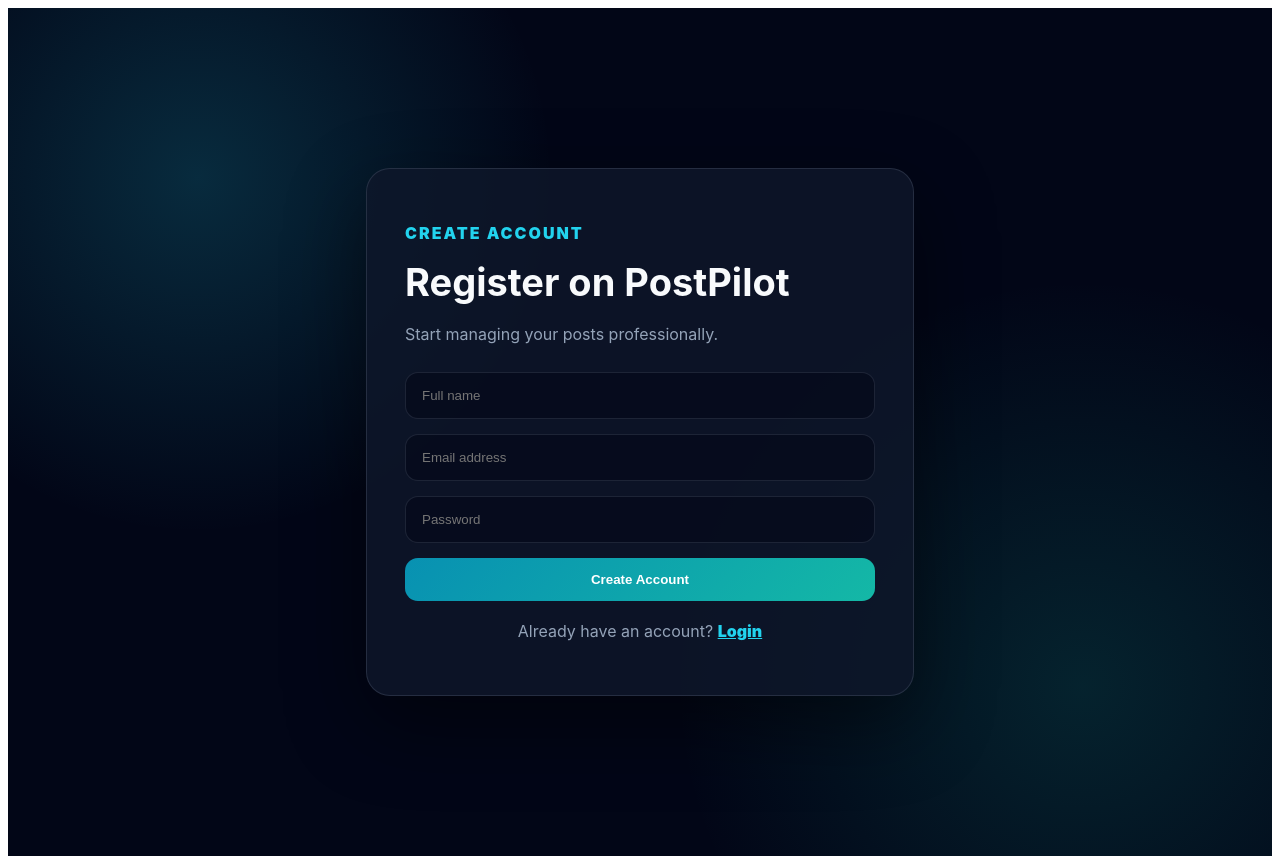
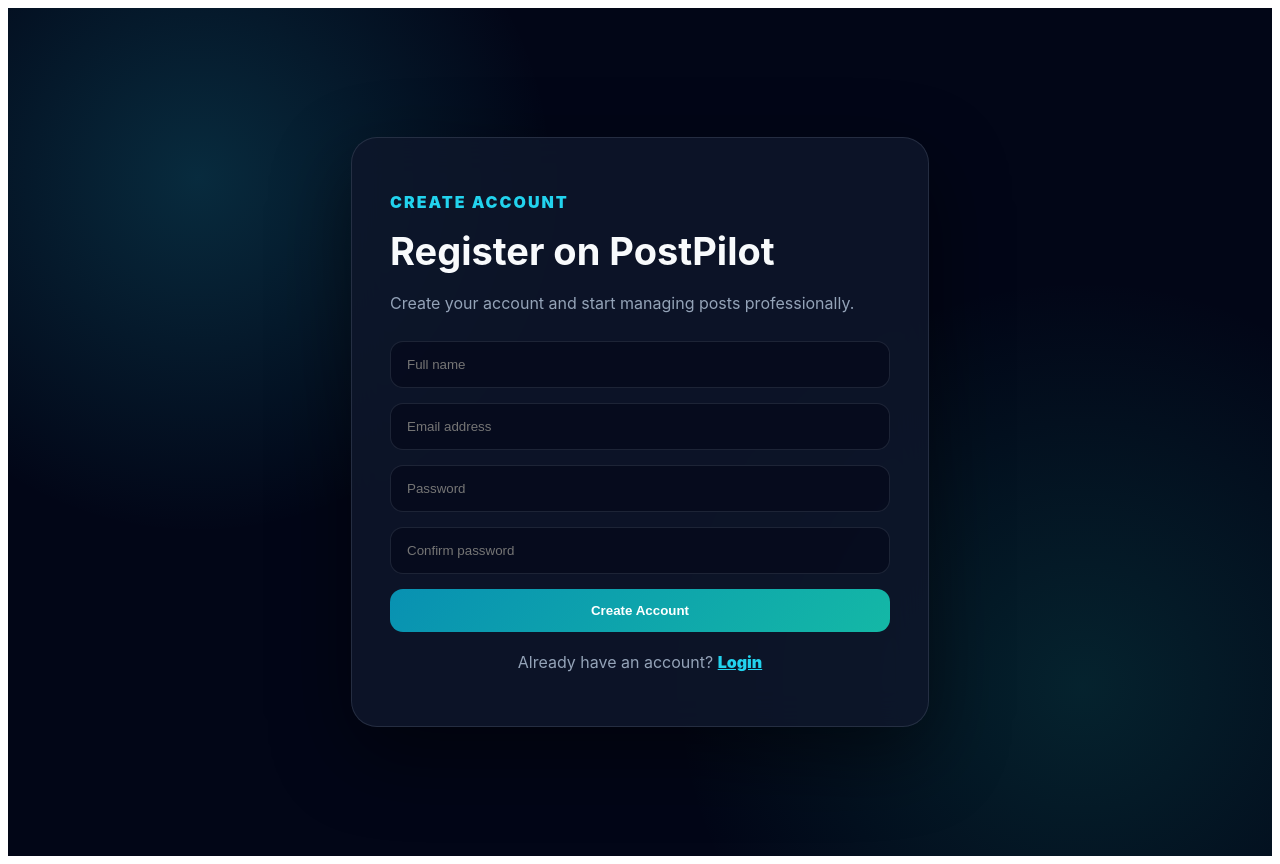
Before and after one commit to Kesarkarale/post-management-system, a React (Vite) app: page /register in a window 1280 px wide. Built offline with nearby package versions, Linux system fonts and the light colour scheme.

Commit message:
Update Register.jsx

```diff
--- a/src/pages/Register.jsx
+++ b/src/pages/Register.jsx
@@ -5,21 +5,55 @@
 export default function Register() {
   const { register } = useAuth();
   const navigate = useNavigate();
-  const [form, setForm] = useState({ name: "", email: "", password: "" });
-  const [error, setError] = useState("");
+
+  const [form, setForm] = useState({
+    name: "",
+    email: "",
+    password: "",
+    confirmPassword: ""
+  });
+
+  const [message, setMessage] = useState({ type: "", text: "" });
+  const [loading, setLoading] = useState(false);
 
   function handleSubmit(e) {
     e.preventDefault();
+    setMessage({ type: "", text: "" });
 
-    if (form.password.length < 6) {
-      setError("Password must be at least 6 characters");
+    if (form.name.trim().length < 3) {
+      setMessage({ type: "error", text: "Name must be at least 3 characters" });
       return;
     }
 
-    const result = register(form.name, form.email, form.password);
-    if (!result.success) return setError(result.message);
+    if (form.password.length < 6) {
+      setMessage({ type: "error", text: "Password must be at least 6 characters" });
+      return;
+    }
 
-    navigate("/");
+    if (form.password !== form.confirmPassword) {
+      setMessage({ type: "error", text: "Password and confirm password do not match" });
+      return;
+    }
+
+    setLoading(true);
+
+    setTimeout(() => {
+      const result = register(form.name, form.email, form.password);
+
+      if (!result.success) {
+        setMessage({ type: "error", text: result.message });
+        setLoading(false);
+        return;
+      }
+
+      setMessage({ type: "success", text: result.message });
+
+      setTimeout(() => {
+        navigate("/login", {
+          state: { successMessage: "Registration successful. Please login." }
+        });
+      }, 1000);
+    }, 700);
   }
 
   const s = {
@@ -33,13 +67,24 @@
       fontFamily: "Inter, Arial, sans-serif"
     },
     card: {
-      width: "min(470px,100%)",
+      width: "min(500px,100%)",
       padding: 38,
-      borderRadius: 24,
-      background: "rgba(15,23,42,.84)",
+      borderRadius: 26,
+      background: "rgba(15,23,42,.86)",
       border: "1px solid rgba(148,163,184,.18)",
-      boxShadow: "0 28px 80px rgba(0,0,0,.48)"
+      boxShadow: "0 28px 80px rgba(0,0,0,.48)",
+      backdropFilter: "blur(18px)",
+      animation: "fadeIn .6s ease"
     },
+    keyframes: `
+      @keyframes fadeIn {
+        from { opacity: 0; transform: translateY(25px); }
+        to { opacity: 1; transform: translateY(0); }
+      }
+      @keyframes spin {
+        to { transform: rotate(360deg); }
+      }
+    `,
     eyebrow: { color: "#22d3ee", letterSpacing: 2, fontWeight: 900 },
     h1: { color: "#f8fafc", fontSize: 38, margin: "8px 0" },
     text: { color: "#94a3b8", lineHeight: 1.7 },
@@ -59,14 +104,35 @@
       color: "#fff",
       fontWeight: 900,
       border: "none",
-      cursor: "pointer"
+      cursor: "pointer",
+      display: "flex",
+      justifyContent: "center",
+      alignItems: "center",
+      gap: 10
+    },
+    loader: {
+      width: 18,
+      height: 18,
+      borderRadius: "50%",
+      border: "3px solid rgba(255,255,255,.35)",
+      borderTop: "3px solid #fff",
+      animation: "spin .8s linear infinite"
+    },
+    msg: {
+      padding: 13,
+      borderRadius: 13,
+      marginTop: 16,
+      fontWeight: 800
     },
     error: {
       background: "rgba(127,29,29,.28)",
       color: "#fecaca",
-      padding: 12,
-      borderRadius: 12,
-      marginTop: 16
+      border: "1px solid rgba(248,113,113,.28)"
+    },
+    success: {
+      background: "rgba(20,184,166,.14)",
+      color: "#99f6e4",
+      border: "1px solid rgba(45,212,191,.28)"
     },
     switch: { color: "#94a3b8", textAlign: "center", marginTop: 20 },
     link: { color: "#22d3ee", fontWeight: 900 }
@@ -74,24 +140,59 @@
 
   return (
     <section style={s.page}>
+      <style>{s.keyframes}</style>
+
       <div style={s.card}>
         <p style={s.eyebrow}>CREATE ACCOUNT</p>
         <h1 style={s.h1}>Register on PostPilot</h1>
-        <p style={s.text}>Start managing your posts professionally.</p>
+        <p style={s.text}>Create your account and start managing posts professionally.</p>
 
-        {error && <div style={s.error}>{error}</div>}
+        {message.text && (
+          <div style={{ ...s.msg, ...(message.type === "success" ? s.success : s.error) }}>
+            {message.text}
+          </div>
+        )}
 
         <form onSubmit={handleSubmit} style={s.form}>
-          <input style={s.input} placeholder="Full name" value={form.name}
-            onChange={(e) => setForm({ ...form, name: e.target.value })} required />
+          <input
+            style={s.input}
+            placeholder="Full name"
+            value={form.name}
+            onChange={(e) => setForm({ ...form, name: e.target.value })}
+            required
+          />
 
-          <input style={s.input} type="email" placeholder="Email address" value={form.email}
-            onChange={(e) => setForm({ ...form, email: e.target.value })} required />
+          <input
+            style={s.input}
+            type="email"
+            placeholder="Email address"
+            value={form.email}
+            onChange={(e) => setForm({ ...form, email: e.target.value })}
+            required
+          />
 
-          <input style={s.input} type="password" placeholder="Password" value={form.password}
-            onChange={(e) => setForm({ ...form, password: e.target.value })} required />
+          <input
+            style={s.input}
+            type="password"
+            placeholder="Password"
+            value={form.password}
+            onChange={(e) => setForm({ ...form, password: e.target.value })}
+            required
+          />
 
-          <button style={s.btn}>Create Account</button>
+          <input
+            style={s.input}
+            type="password"
+            placeholder="Confirm password"
+            value={form.confirmPassword}
+            onChange={(e) => setForm({ ...form, confirmPassword: e.target.value })}
+            required
+          />
+
+          <button style={s.btn} disabled={loading}>
+            {loading && <span style={s.loader}></span>}
+            {loading ? "Creating Account..." : "Create Account"}
+          </button>
         </form>
 
         <p style={s.switch}>
```
